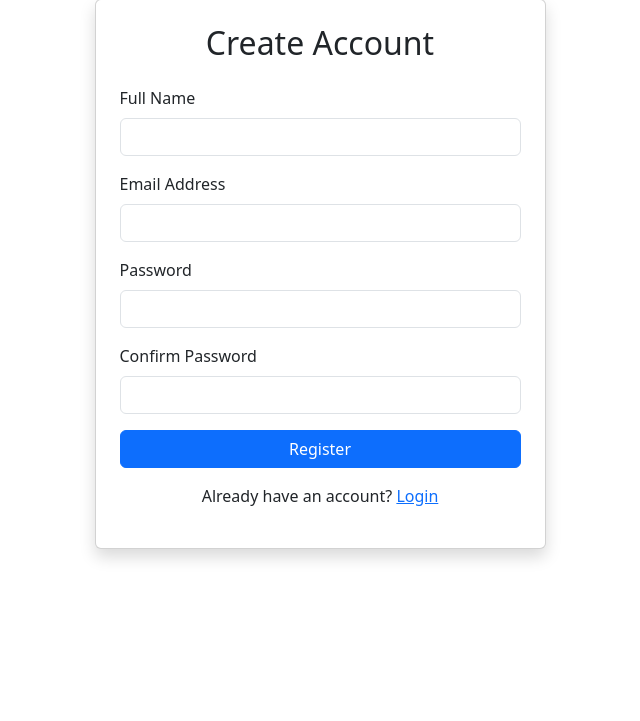
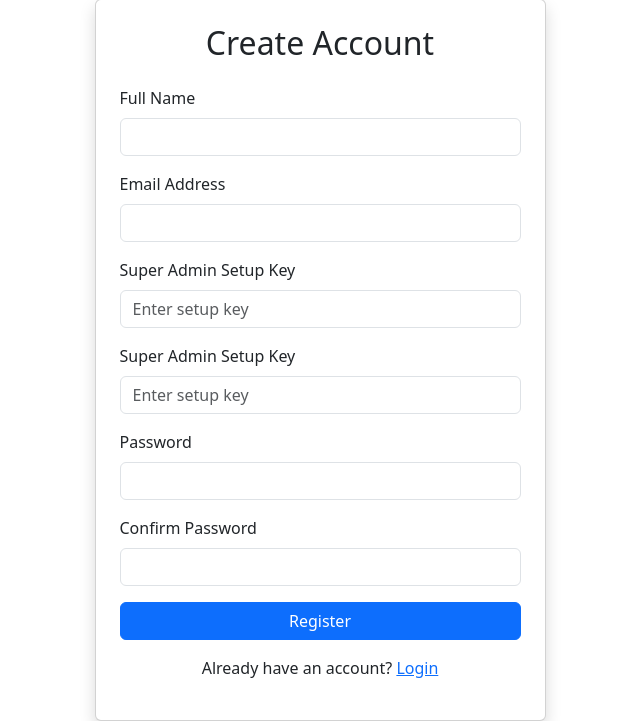
Before and after one commit to Vaishnavi4007/Civic-Pulse, a Flask app: page /register in a window 1280 px wide. Shown: the part 105-826 px from the top of the page, without its empty margins (320-960 px from the left). Before the commit the page ends 665 px from the top, so only its background shows below. Run offline with Flask 3, Linux system fonts and the light colour scheme.

Commit message:
Add Super Admin setup key field

```diff
--- a/templates/register.html
+++ b/templates/register.html
@@ -51,6 +51,18 @@
                     </div>
 
                     <div class="mb-3">
+                        <label class="form-label">Super Admin Setup Key</label>
+                        <input type="password" name="setup_key"
+                               class="form-control"
+                               placeholder="Enter setup key">
+                    </div>
+<div class="mb-3">
+    <label class="form-label">Super Admin Setup Key</label>
+    <input type="password" name="setup_key"
+           class="form-control"
+           placeholder="Enter setup key">
+</div>
+                    <div class="mb-3">
                         <label class="form-label">Password</label>
                         <input type="password" name="password"
                                class="form-control"
```
